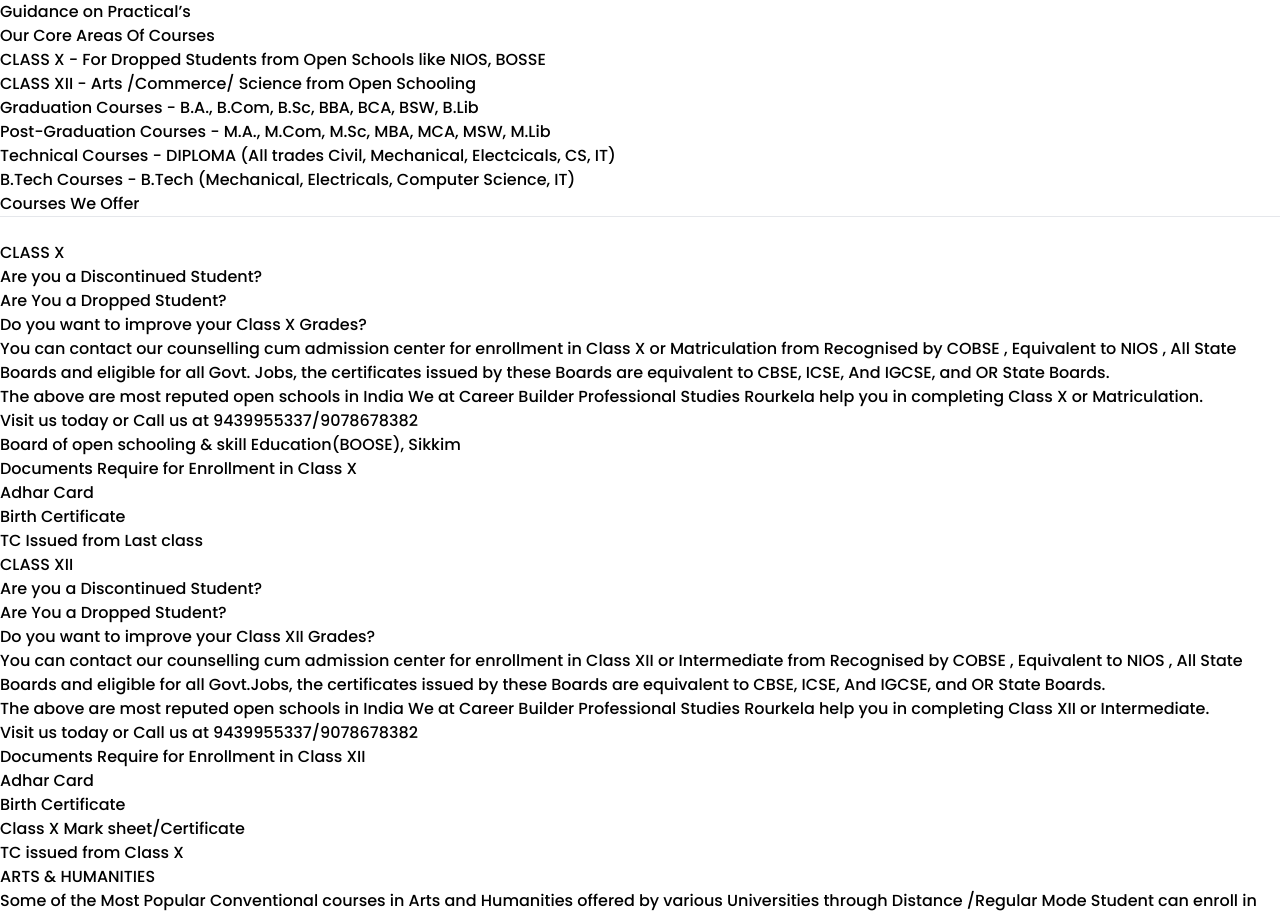
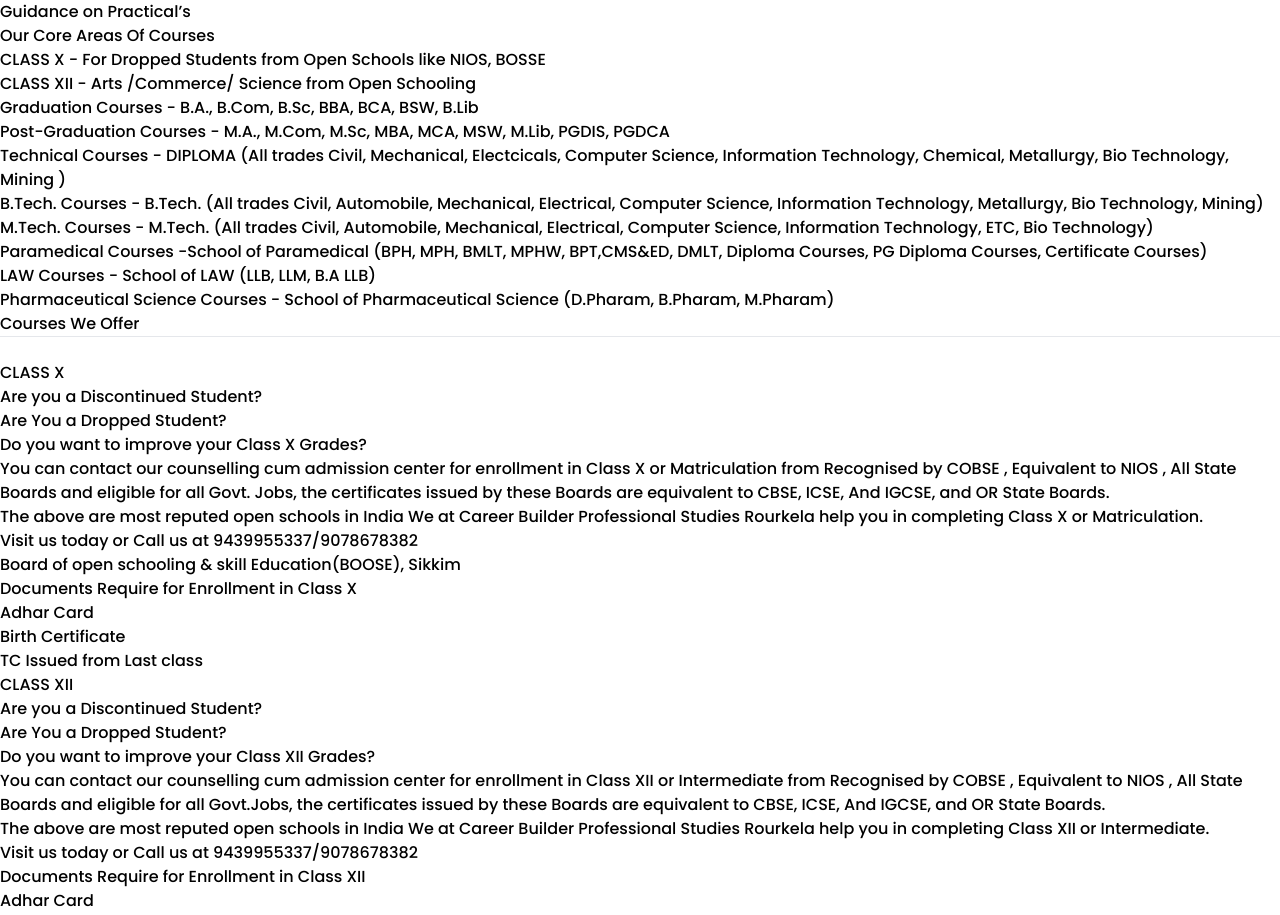
Before and after one commit to Umesh604/cbps-study, a React (Vite) app: page / in a window 1280 px wide. Shown: the part 1982-2897 px from the top of the page. Built offline with nearby package versions, Linux system fonts and the light colour scheme.

Commit message:
Update Who.jsx

```diff
--- a/src/Components/Who.jsx
+++ b/src/Components/Who.jsx
@@ -40,10 +40,15 @@
           <li className='list-disc ml-1'><span className='font-semibold text-blue-600'>CLASS X</span> - For Dropped Students from Open Schools like NIOS, BOSSE</li>
           <li className='list-disc ml-1'><span className='font-semibold text-blue-600'>CLASS XII</span> - Arts /Commerce/ Science from Open Schooling</li>
           <li className='list-disc ml-1'><span className='font-semibold text-blue-600'>Graduation Courses</span> - B.A., B.Com, B.Sc, BBA, BCA, BSW, B.Lib</li>
-          <li className='list-disc ml-1'><span className='font-semibold text-blue-600'>Post-Graduation Courses</span> - M.A., M.Com, M.Sc, MBA, MCA, MSW, M.Lib</li>
-          <li className='list-disc ml-1'><span className='font-semibold text-blue-600'>Technical Courses</span> - DIPLOMA (All trades Civil, Mechanical, Electcicals, CS, IT)</li>
-          <li className='list-disc ml-1'><span className='font-semibold text-blue-600'>B.Tech Courses</span> - B.Tech (Mechanical, Electricals, Computer Science, IT)</li>
-            </ul>
+          <li className='list-disc ml-1'><span className='font-semibold text-blue-600'>Post-Graduation Courses</span> - M.A., M.Com, M.Sc, MBA, MCA, MSW, M.Lib, PGDIS, PGDCA</li>
+          <li className='list-disc ml-1'><span className='font-semibold text-blue-600'>Technical Courses</span> - DIPLOMA (All trades Civil, Mechanical, Electcicals, Computer Science, Information Technology, Chemical, Metallurgy, Bio Technology, Mining )</li>
+          <li className='list-disc ml-1'><span className='font-semibold text-blue-600'>B.Tech. Courses</span> - B.Tech. (All trades Civil, Automobile, Mechanical, Electrical, Computer Science, Information Technology,  Metallurgy, Bio Technology, Mining)</li>
+         <li className='list-disc ml-1'><span className='font-semibold text-blue-600'>M.Tech. Courses</span> - M.Tech. (All trades Civil, Automobile, Mechanical, Electrical, Computer Science, Information Technology,  ETC, Bio Technology)</li>
+
+          <li className='list-disc ml-1'><span className='font-semibold text-blue-600'>Paramedical Courses</span> -School of Paramedical (BPH, MPH, BMLT, MPHW, BPT,CMS&ED,  DMLT, Diploma Courses,  PG Diploma Courses, Certificate Courses)</li>
+          <li className='list-disc ml-1'><span className='font-semibold text-blue-600'>LAW Courses</span> - School of LAW  (LLB, LLM, B.A LLB)</li>
+          <li className='list-disc ml-1'><span className='font-semibold text-blue-600'>Pharmaceutical Science Courses</span> - School of Pharmaceutical Science   (D.Pharam, B.Pharam,  M.Pharam)</li>
+        </ul>
         </div>
       {/* </div> */}
 
```
